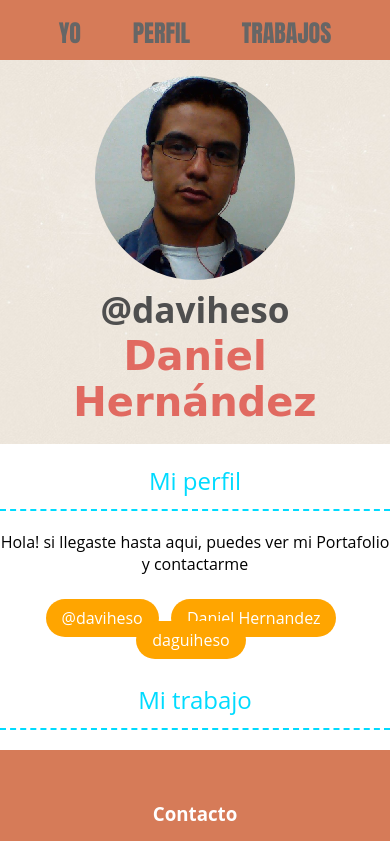
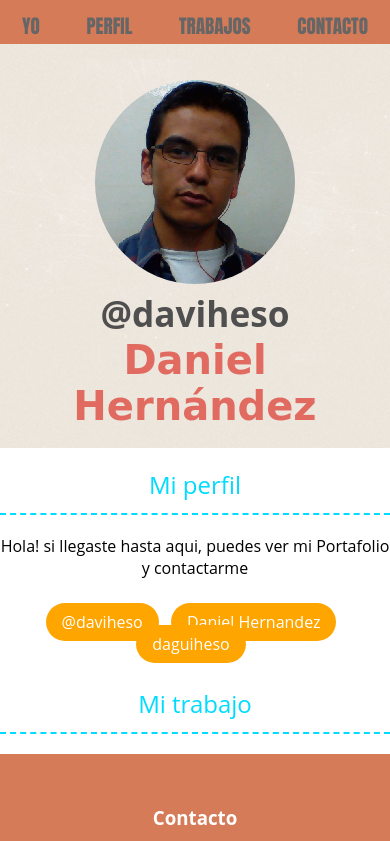
Before and after one commit to daguiheso/Portafolio, a plain HTML site: page templates/index.html in a window 390 px wide. Shown: the top 841 px of the page. Drawn offline with nearby package versions, Linux system fonts and the light colour scheme; a web font is replaced by a local one.

Commit message:
Nav Position Fixed

```diff
--- a/static/css/estilos.css
+++ b/static/css/estilos.css
@@ -50,7 +50,7 @@ vertical-align: baseline;
 
 .MainMenu {
 
-	font-family: 'Anton';
+
 	font-size: 2em;
 	background: url('../images/imag.png') 0 -1145px;
 	/*background: #1E1E1E;*/
@@ -84,6 +84,7 @@ vertical-align: baseline;
 	color: rgb(102,102,102);
 	text-decoration: none;
 	line-height: 3.75em;  /*Centra los links con respecto al alto */
+	font-family: 'Anton';
 }
 
 .Header{
@@ -271,12 +272,10 @@ vertical-align: baseline;
 	.MainMenu {
 		/*background: url('../images/bg-nav.jpg') repeat-x;*/
 		background: rgb(214,123,88);
-		font-size: 1em;
-		text-align: center;
 		left: 0;
 		width: 100%;
-		height: 60px;
-		position: static;
+		height: 1.38em;
+		position: fixed;
 	}
 
 	.MainMenu-item{
@@ -289,14 +288,20 @@ vertical-align: baseline;
 	}
 
 	.Header-imageContainer {
-		padding-top: 1em;
+		padding-top: 5em;
 	}
 
 	.MainMenu-link{
-		line-height: 2.75em;
+		line-height: 1em;
 		margin-left: 1em;
 		margin-right: 1em;
-		font-size: 1.5em;
+		font-size: 0.6em;
+		font-family: 'Anton';
+	}
+
+	.MainMenu li a:hover,
+	.MainMenu li a:focus{
+		color:lightgray;
 	}
 
 
```
